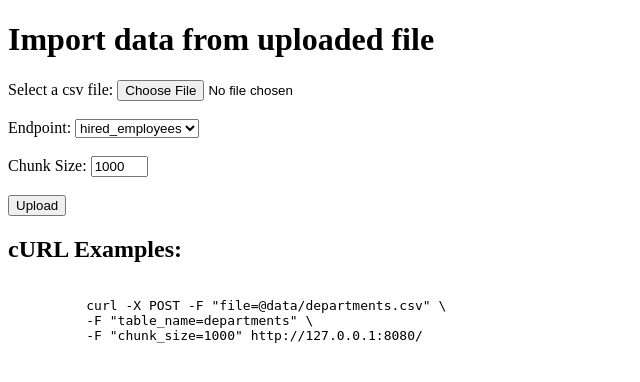
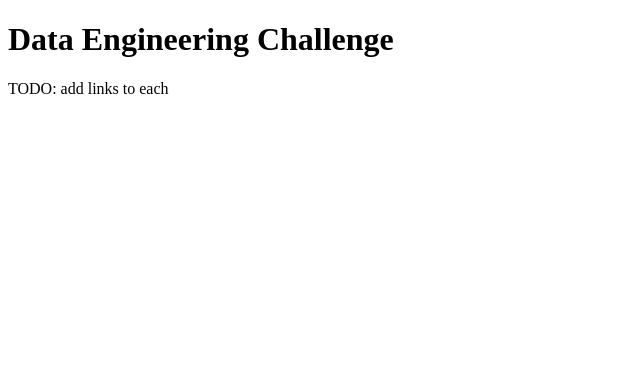
Before and after one commit to agamba/data-engineer-challenge, a Flask app: page / in a window 1280 px wide. Shown: the top 382 px of the page, without its empty margins (0-640 px from the left). Run offline with Flask 3, Linux system fonts and the light colour scheme.

Commit message:
updated index template

```diff
--- a/templates/index.html
+++ b/templates/index.html
@@ -1,30 +1,10 @@
 <!DOCTYPE html>
 <html>
   <head>
-    <title>Import data from uploaded file</title>
+    <title>Home page</title>
   </head>
   <body>
-    <h1>Import data from uploaded file</h1>
-    <form method="post" enctype="multipart/form-data">
-      Select a csv file: <input type="file" name="file" /> <br /><br />
-      Endpoint:
-      <select name="table_name">
-        <option value="hired_employees">hired_employees</option>
-        <option value="departments">departments</option>
-        <option value="jobs">jobs</option></select
-      ><br /><br />
-      Chunk Size:
-      <input type="text" name="chunk_size" value="1000" size="4" /><br /><br />
-
-      <input type="submit" value="Upload" />
-
-      <h2>cURL Examples:</h2>
-
-      <pre><code>
-          curl -X POST -F "file=@data/departments.csv" \
-          -F "table_name=departments" \
-          -F "chunk_size=1000" http://127.0.0.1:8080/
-      </code></pre>
-    </form>
+    <h1>Data Engineering Challenge</h1>
+    <p>TODO: add links to each</p>
   </body>
 </html>
```
